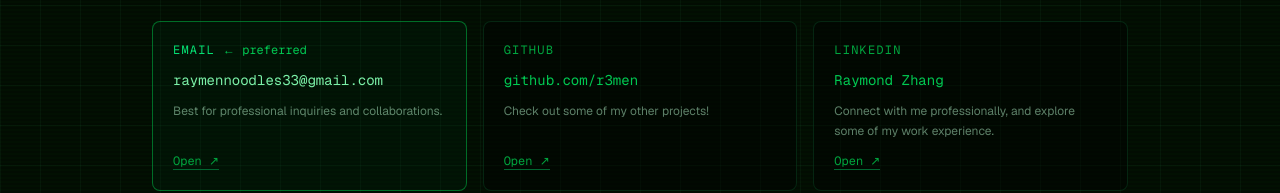
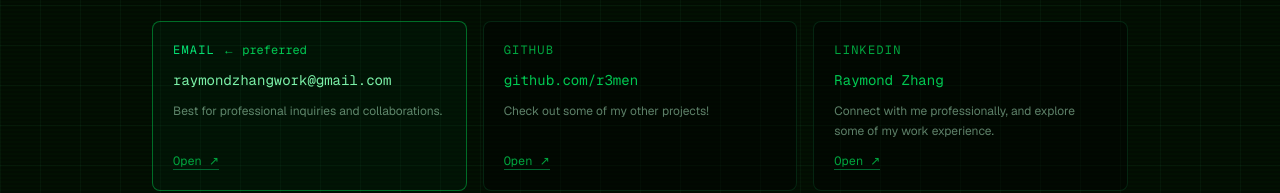
Before and after one commit to r3men/PortfolioWebsite, a Next.js app in the folder portfoliowebsite/: page /contact in a window 1280 px wide. Shown: the part 339-532 px from the top of the page. Built offline with nearby package versions, Linux system fonts and the light colour scheme.

Commit message:
Update page.tsx

```diff
--- a/portfoliowebsite/app/contact/page.tsx
+++ b/portfoliowebsite/app/contact/page.tsx
@@ -16,8 +16,8 @@
 const contactMethods: ContactMethod[] = [
   {
     label: "Email",
-    value: "raymennoodles33@gmail.com",
-    href: "mailto:raymennoodles33@gmail.com",
+    value: "raymondzhangwork@gmail.com",
+    href: "mailto:raymondzhangwork@gmail.com",
     description: "Best for professional inquiries and collaborations.",
     highlight: true,
   },
```
